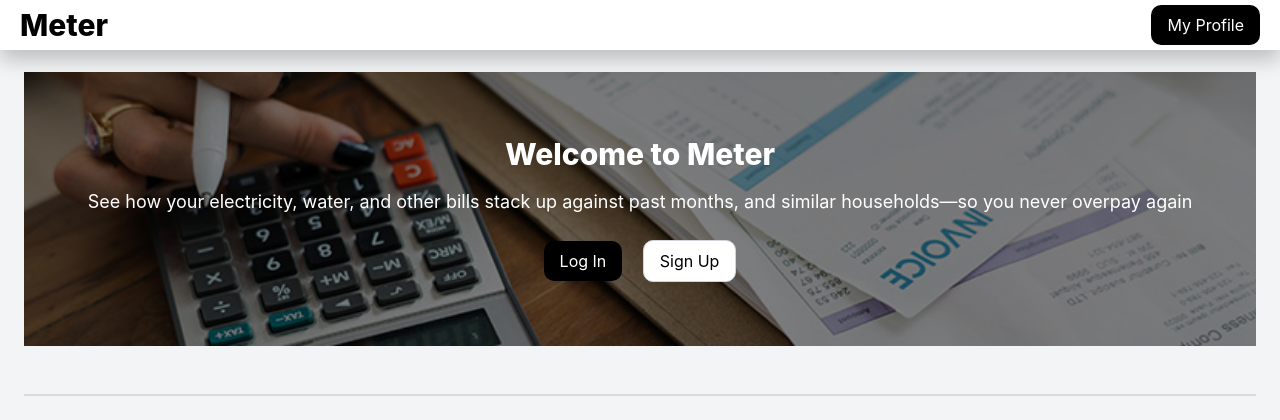
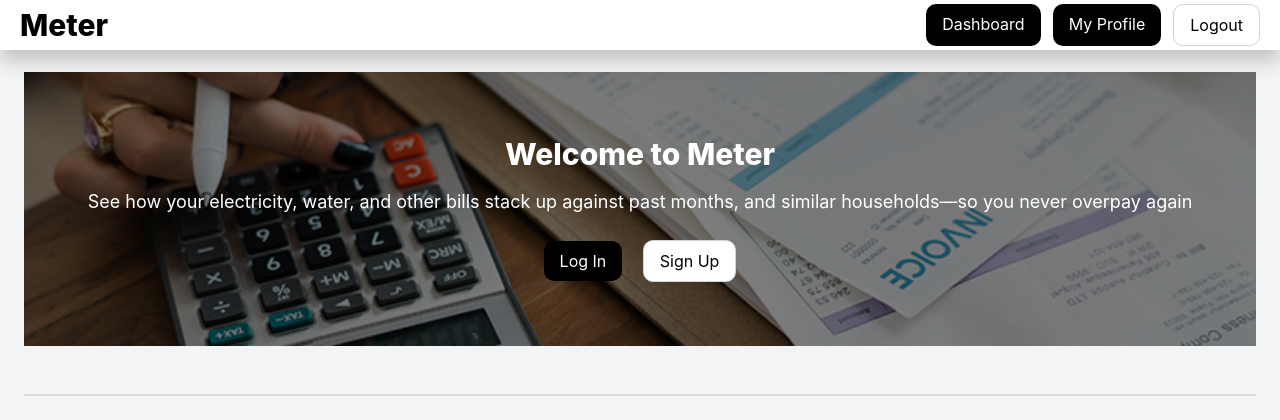
Before and after one commit to rishonjose/CITS3403-Project, a Flask app: page / in a window 1280 px wide. Shown: the top 420 px of the page. Run offline with Flask 3, Linux system fonts and the light colour scheme; the visitor is signed in with stand-in values (Sample User, id 1); some libraries are stand-ins or nearby versions.

Commit message:
Made the header nav buttons and logo more consistant on all pages

```diff
--- a/app/static/js/stylesheet.css
+++ b/app/static/js/stylesheet.css
@@ -247,3 +247,8 @@ canvas {
     width: 100%;
     border-collapse: collapse;
 }
+
+/* hyperlinks */
+a {
+  text-decoration: none;
+}
--- a/app/templates/landingpage.html
+++ b/app/templates/landingpage.html
@@ -25,7 +25,15 @@
     <header class="nav">
         <h1 class="logo">Meter</h1>
         <div class="nav-buttons">
-            <button class="button0">My Profile</button>
+        {% if current_user.is_authenticated %}
+        <!-- Dashboard button -->
+        <a href="{{ url_for('visualise_data') }}" class="button0"> Dashboard</a>
+        <!-- Profile button -->
+        <a  href="{{ url_for('profile') }}"  class="button0">My Profile</a>
+        <a href="/logout" class="button1">Logout</a>
+        {% else %}
+        <button data-auth-redirect data-href="{{ url_for('login', form='login') }}" class="button0">Log In</button>
+       {% endif %}
         </div>
     </header>
 
--- a/app/templates/login-signup.html
+++ b/app/templates/login-signup.html
@@ -25,7 +25,7 @@
     <div class="max-w-md w-full mx-4">
         <!-- Logo Header -->
         <div class="text-center mb-8">
-            <h1 class="logo">Meter</h1>
+            <a href="/" class="logo">Meter</a>
             <p class="mt-2 text-gray-600">Track and manage your household bills</p>
         </div>
 
```
